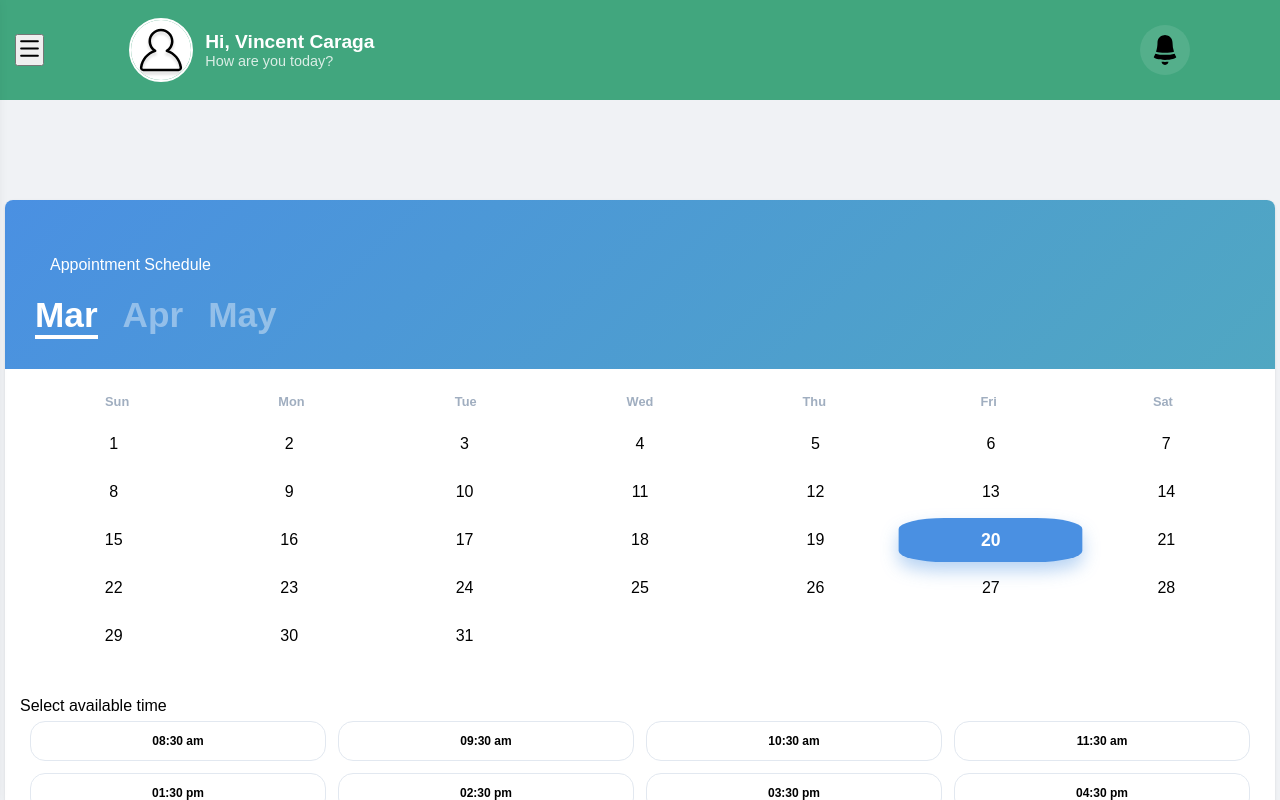
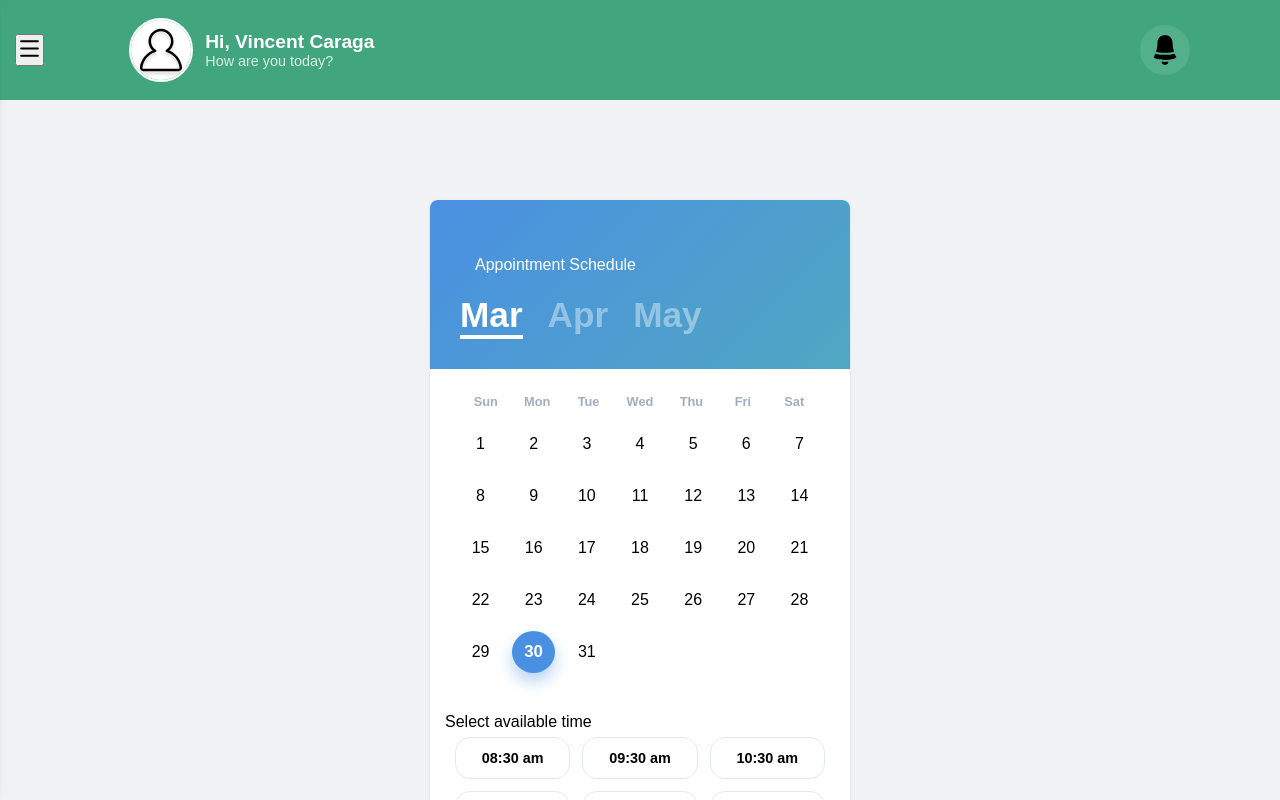
Before and after one commit to Vincent-Caraga/hospital-appointment, a React (Vite) app in the folder client/: page /test in a window 1280 px wide. Shown: the top 800 px of the page. Built offline with nearby package versions, Linux system fonts and the light colour scheme; a web font is replaced by a local one.

Commit message:
feat: appointment calendar

```diff
--- a/client/src/CSS/Test.css
+++ b/client/src/CSS/Test.css
@@ -7,10 +7,12 @@
 }
 .appointment-card {
   background: white;
-  width: 360px;
-  border-radius: 45px;
-  box-shadow: 0 25px 50px -12px rgba (0, 0, 0, 0.15);
+  width: 92%;
+  max-width: 400px;
+  border-radius: 40px;
+  box-shadow: 0 25px 50px -12px rgba(0, 0, 0, 0.15);
   overflow: hidden;
+  margin: 20px auto;
 }
 .header-blue {
   background: linear-gradient(135deg, #4a90e2, #50a7c2);
@@ -34,7 +36,7 @@
   border-bottom: 4px solid white;
 }
 .calendar-section {
-  padding: 25px;
+  padding: 25px 30px;
 }
 .days-label {
   display: grid;
@@ -48,7 +50,7 @@
 .dates-grid {
   display: grid;
   grid-template-columns: repeat(7, 1fr);
-  gap: 8px;
+  gap: 12px;
 }
 .date-cell {
   height: 40px;
@@ -66,12 +68,25 @@
 /*Active Date State*/
 .date-cell.active-day {
   background: #4a90e2;
-  color: white;
+  color: white !important;
+  font-weight: 800;
+  border-radius: 50%;
+  box-shadow: 0 8px 15px rgba(74, 144, 226, 0.4);
+  transform: scale(1.05);
+}
+.today-active {
+  background-color: gray !important;
+  color: black !important;
+}
+.active-day {
+  background-color: #4a90e2 !important;
+  color: white !important;
   font-weight: bold;
-  border-radius: 25%;
+  border-radius: 50%;
   box-shadow: 0 8px 15px rgba(74, 144, 226, 0.4);
   transform: scale(1.1);
 }
+
 .time-grid {
   display: grid;
   grid-template-columns: repeat(4, 1fr);
@@ -83,7 +98,7 @@
   border: 1px solid #e2e8f0;
   background: white;
   border-radius: 15px;
-  font-size: 0.75rem;
+  font-size: 0.9rem;
   font-weight: 600;
   cursor: pointer;
   transition: 0.3s;
@@ -109,3 +124,21 @@
   cursor: pointer;
   box-shadow: 0 10px 20px rgba(74, 144, 226, 0.2);
 }
+
+/*Tablet and Desktop Optimization*/
+@media (min-width: 768px) {
+  .test-page {
+    padding-top: 60px 0;
+  }
+  .appointment-card {
+    max-width: 420px;
+  }
+  .time-grid {
+    grid-template-columns: repeat(3, 1fr);
+  }
+}
+@media (min-width: 1024px) {
+  .appointment-card {
+    box-shadow: 0 30px 60px rgba(0, 0, 0, 0.12);
+  }
+}
--- a/client/src/pages/Test.jsx
+++ b/client/src/pages/Test.jsx
@@ -5,8 +5,12 @@ import "../CSS/Test.css";
 const Test = () => {
   //Get the current date as starting point
   const today = new Date();
+  const currentDay = today.getDate();
+  const currentMonth = today.getMonth();
+  const currentYear = today.getFullYear();
+
   const [viewDate, setViewDate] = useState(new Date(2026, 2, 1)); //Default: March 2026
-  const [selectedDate, setSelectedDate] = useState(20);
+  const [selectedDate, setSelectedDate] = useState(new Date().getDate());
   const [selectedTime, setSelectedTime] = useState(null);
 
   //Functions for Calendar Math
@@ -73,17 +77,28 @@ const Test = () => {
                 <span key={d}>{d}</span>
               ))}
             </div>
+            <div className="dates-grid">
+              {calendarGrid.map((day, index) => {
+                //Highlighting the current date
+                const isToday =
+                  day === currentDay &&
+                  month === currentMonth &&
+                  year === currentYear;
+                const isSelected = day === selectedDate;
 
-            <div className="dates-grid">
-              {calendarGrid.map((day, index) => (
+                return (
                   <div
                     key={index}
-                  className={`date-cell ${day === null ? "empty" : ""} ${day === selectedDate ? "active-day" : ""}`}
+                    className={`date-cell
+                    ${day === null ? "empty" : ""}
+                    ${isToday ? "today-active" : ""}
+                    ${isSelected ? "active-day" : ""}`}
                     onClick={() => day && setSelectedDate(day)}
                   >
                     {day}
                   </div>
-              ))}
+                );
+              })}
             </div>
           </div>
 
```
Lines whose indentation alone changed are shown as unchanged.
